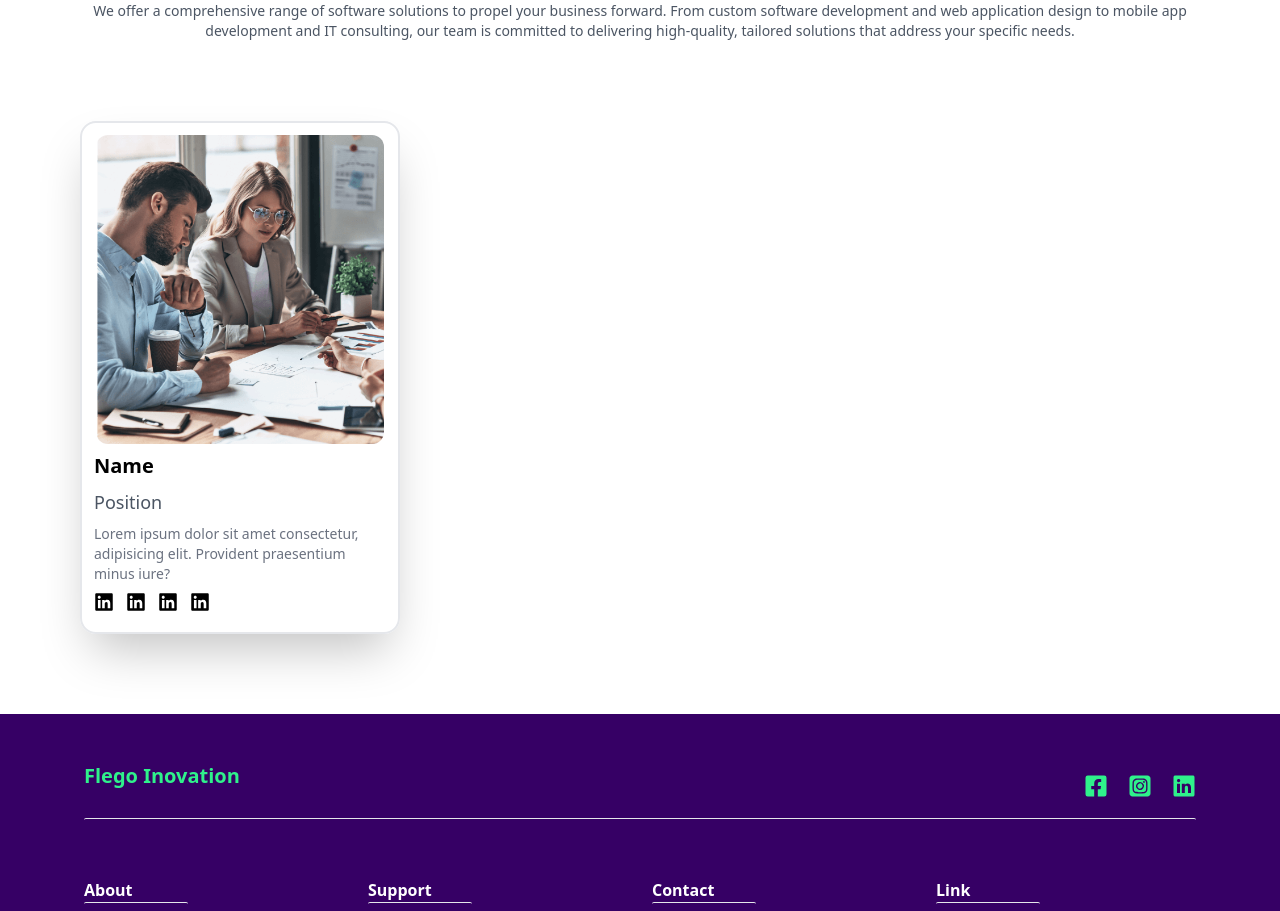
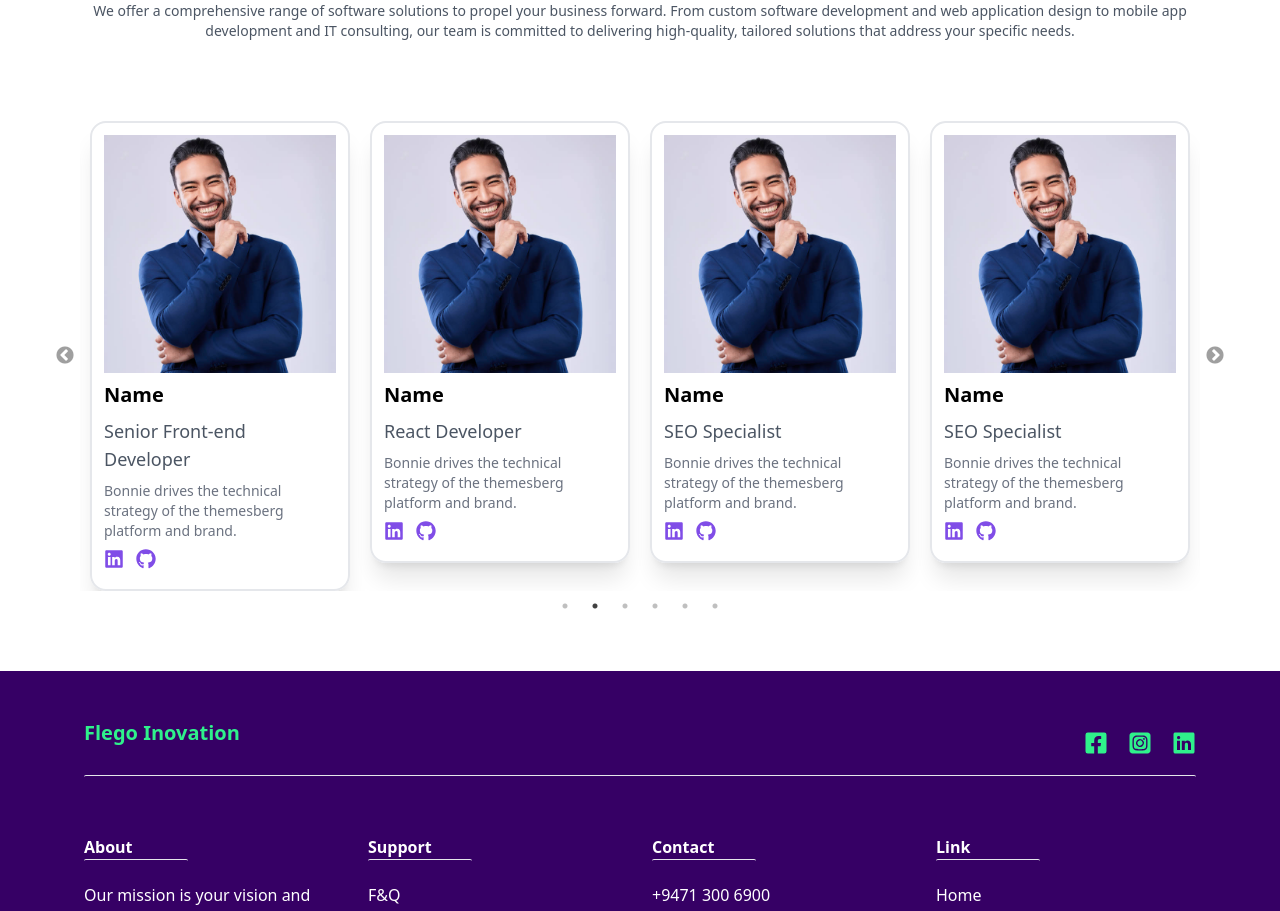
Before and after one commit to Anuda66/Flego_Web, a React (Vite) app: page /about in a window 1280 px wide. Shown: the part 1840-2751 px from the top of the page. Built offline with nearby package versions, Linux system fonts and the light colour scheme; the HTML template or start-up script is replaced by a standard one.

Commit message:
Add  Team section.

```diff
--- a/src/Component/OurTeam.jsx
+++ b/src/Component/OurTeam.jsx
@@ -1,71 +1,115 @@
-import React from 'react'
-import { useNavigate } from 'react-router-dom';
+import React from "react";
+import { useNavigate } from "react-router-dom";
 import { FaLinkedin } from "react-icons/fa";
+import { FaGithub } from "react-icons/fa";
 import "slick-carousel/slick/slick.css";
 import "slick-carousel/slick/slick-theme.css";
 import Slider from "react-slick";
-import Profile1 from "../assets/imag4.png"
-
+import prop1 from '../assets/prop1.jpg'
+import prop2 from '../assets/prop2.jpg'
 function OurTeam() {
   const navigate = useNavigate();
   const teamData = [
     {
       id: 1,
       Name: "Name",
-            position:"CEO & Co Founder",
-            discription:"Bonnie drives the technical strategy of the themesberg platform and brand.",
-            icon:<FaLinkedin />,
-            profile:<img src={Profile1}/>
+      position: "CEO & Co Founder",
+      discription:
+        "Bonnie drives the technical strategy of the themesberg platform and brand.",
+      icon1: <FaLinkedin />,
+      icon2:<FaGithub />,
+      image: <img src={prop2} alt="" />,
+
     },
     {
-            id: 1,
+      id: 2,
       Name: "Name",
-            position:"Senior Front-end Developer",
-            discription:"Bonnie drives the technical strategy of the themesberg platform and brand.",
-            icon:<FaLinkedin />
+      position: "Senior Front-end Developer",
+      discription:
+        "Bonnie drives the technical strategy of the themesberg platform and brand.",
+      icon1: <FaLinkedin />,
+      icon2:<FaGithub />,
+      image: <img src={prop2} alt="" />,
     },
     {
-            id: 1,
+      id: 3,
       Name: "Name",
-            position:"React Developer",
-            discription:"Bonnie drives the technical strategy of the themesberg platform and brand.",
-            icon:<FaLinkedin />
+      position: "React Developer",
+      discription:
+        "Bonnie drives the technical strategy of the themesberg platform and brand.",
+      icon1: <FaLinkedin />,
+      icon2:<FaGithub />,
+      image: <img src={prop2} alt="" />,
     },
     {
-            id: 1,
+      id: 4,
       Name: "Name",
-            position:"SEO Specialist",
-            discription:"Bonnie drives the technical strategy of the themesberg platform and brand.",
-            icon:<FaLinkedin />
+      position: "SEO Specialist",
+      discription:
+        "Bonnie drives the technical strategy of the themesberg platform and brand.",
+      icon1: <FaLinkedin />,
+      icon2:<FaGithub />,
+      image: <img src={prop2} alt="" />,
     },
     {
-            id: 1,
+      id: 5,
       Name: "Name",
-            position:"SEO Specialist",
-            discription:"Bonnie drives the technical strategy of the themesberg platform and brand.",
-            icon:<FaLinkedin />
+      position: "SEO Specialist",
+      discription:
+        "Bonnie drives the technical strategy of the themesberg platform and brand.",
+      icon1: <FaLinkedin />,
+      icon2:<FaGithub />,
+      image: <img src={prop2} alt="" />,
     },
     {
-            id: 1,
+      id: 6,
       Name: "Name",
-            position:"SEO Specialist",
-            discription:"Bonnie drives the technical strategy of the themesberg platform and brand.",
-            icon:<FaLinkedin />
+      position: "SEO Specialist",
+      discription:
+        "Bonnie drives the technical strategy of the themesberg platform and brand.",
+      icon1: <FaLinkedin />,
+      icon2: <FaGithub />,
+      image: <img src={prop2} alt="" />,
     },
-    ]
+  ];
 
   const settings = {
     dots: true,
     infinite: true,
-        slidesToShow: 1,
+    slidesToShow: 4,
     slidesToScroll: 1,
     autoplay: true,
     autoplaySpeed: 3000,
+    responsive: [
+        {
+          breakpoint: 1024,
+          settings: {
+            slidesToShow: 3,
+            slidesToScroll: 3,
+            infinite: true,
+            dots: true,
+          },
+        },
+        {
+          breakpoint: 800,
+          settings: {
+            slidesToShow: 2,
+            slidesToScroll: 2,
+            initialSlide: 2,
+          },
+        },
+        {
+          breakpoint: 536,
+          settings: {
+            slidesToShow: 1,
+            slidesToScroll: 1,
+          },
+        },
+      ],
   };
 
-
   return (
-    <div className='px-6 pb-20 mt-40 md:px-20 md:mt-36'>
+    <div className="px-6 pb-20 mt-40 md:px-20 md:mt-36">
       <div className="pb-20">
         <h2 className="text-xl font-semibold leading-tight text-center text-primary-100 md:text-2xl lg:text-3xl md:leading-tight lg:leading-tight">
           Our Team
@@ -79,22 +123,31 @@ function OurTeam() {
         </p>
       </div>
       <div className="">
-        <div className='flex flex-col p-3 border-2 shadow-2xl w-80 rounded-2xl'>
-            <div className='flex justify-center'>
-                <img src={Profile1} alt="" className='w-72 rounded-xl'/>
+      <Slider {...settings}>
+        {teamData.map((item) => {
+          return (
+            <div className="flex flex-col p-3 border-2 shadow-xl w-80 rounded-2xl ">
+              <div className="flex justify-center">
+                {item.image}
               </div>
-            <div className='pt-2 space-y-2'>
-                <h1 className='text-xl font-bold'>Name</h1>
-                <p className='text-lg text-gray-600'>Position</p>
-                <p className='text-sm text-gray-500'>Lorem ipsum dolor sit amet consectetur, adipisicing elit. Provident praesentium minus iure?</p>
+              <div className="pt-2 space-y-2">
+                <h1 className="text-xl font-bold">{item.Name}</h1>
+                <p className="text-base text-gray-600 md:text-lg">{item.position}</p>
+                <p className="text-sm text-gray-500">
+                 {item.discription}
+                </p>
               </div>
-            <div className='flex flex-row gap-3 py-2 text-xl '>
-            <FaLinkedin /><FaLinkedin /><FaLinkedin /><FaLinkedin />
+              <div className="flex flex-row gap-3 py-2 text-xl cursor-pointer text-primary-100">
+               {item.icon1}
+               {item.icon2}
               </div>
             </div>
+          );
+        })}
+         </Slider>
       </div>
     </div>
-  )
+  );
 }
 
-export default OurTeam
+export default OurTeam;
--- a/src/Component/Servicess.jsx
+++ b/src/Component/Servicess.jsx
@@ -61,7 +61,10 @@ function Servicess() {
             return (
               <div className="flex flex-col mt-10">
                 <div className="flex justify-center py-10 text-6xl text-primary-100 ">
-                 <div className="p-8 border-2 shadow-xl border-primary-100 rounded-xl"> {item.icon}</div>
+                  <div className="p-8 border-2 shadow-xl border-primary-100 rounded-xl">
+                    {" "}
+                    {item.icon}
+                  </div>
                 </div>
                 <div className="pb-8 text-lg font-bold text-center">
                   {item.title}
```
Also changed, not shown: src/assets/prop1.jpg (added), src/assets/prop2.jpg (added). Lines whose indentation alone changed are shown as unchanged.
